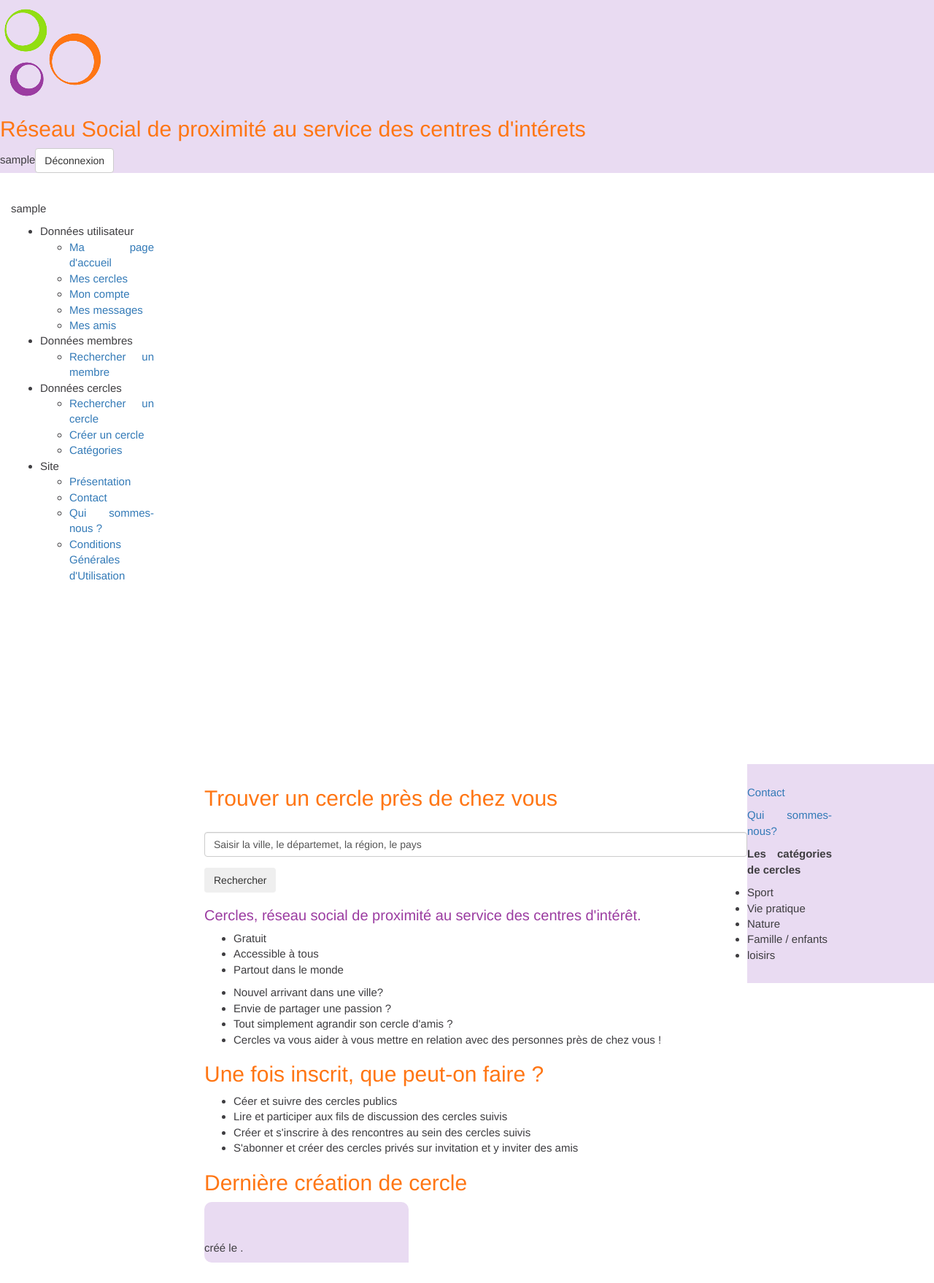
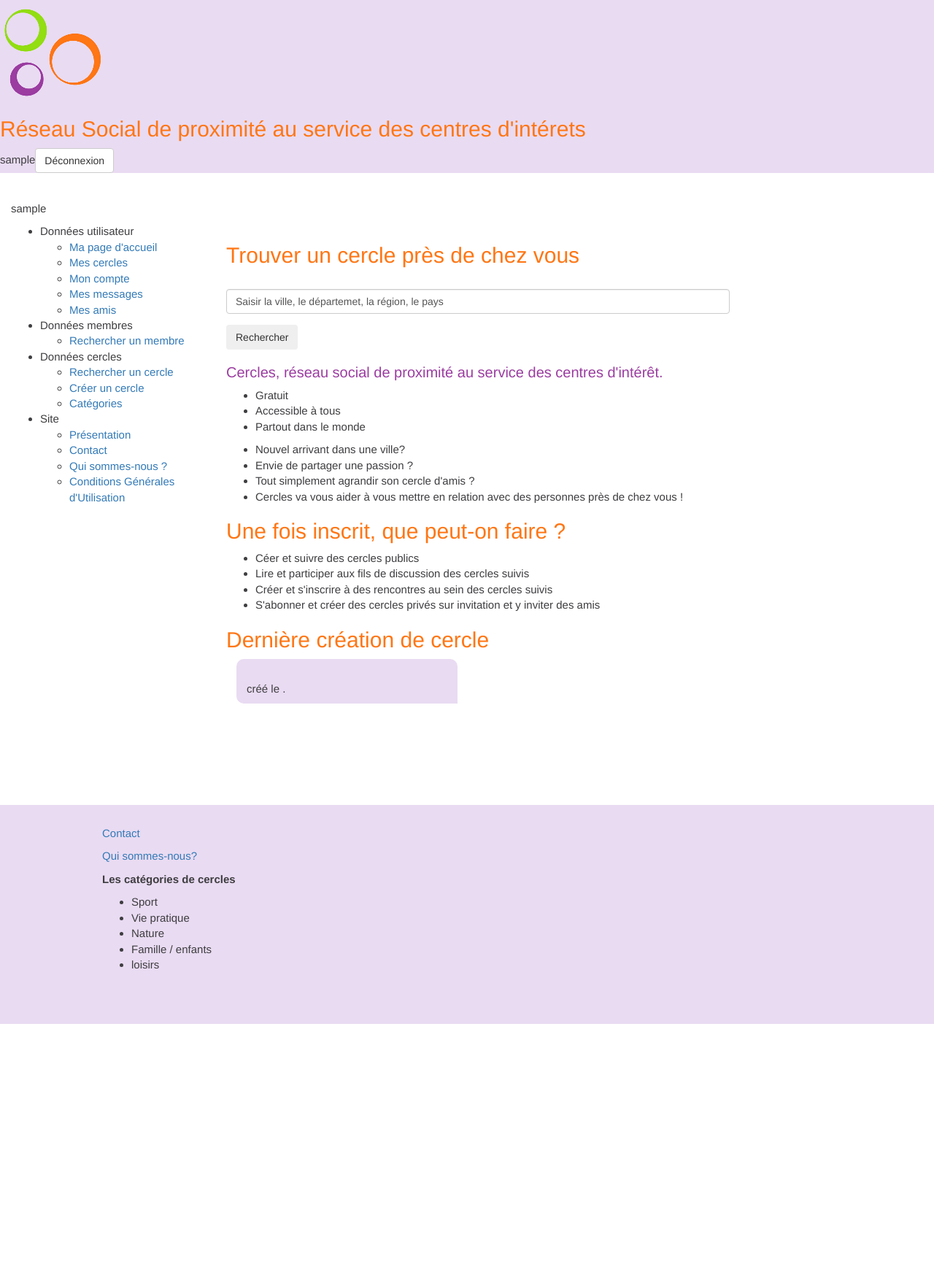
Before and after one commit to Monaa/cercles, a PHP site: page / in a window 1280 px wide. Shown: the whole page at 73% size. After the commit the page ends 1403 px from the top, so only its background shows below. Run offline with PHP 8.4, Linux system fonts and the light colour scheme; the visitor is signed in with stand-in values (Sample User, id 1); data that the repository does not hold is empty.

Commit message:
mise en page + catégories de cercles
essaie de bouton home devant nom utilisateur

```diff
--- a/home_identifies.php
+++ b/home_identifies.php
@@ -1,7 +1,6 @@
 <?php include ('recherche_cercle.php'); ?>
 
 <h2>Mes cercles </h2>
-<?php include ('mes_cercles.php'); ?>
 <?php vignettes_pour_cercles_par_utilisateur($db, $_SESSION['id_utilisateur']); ?>
 
 
--- a/index.php
+++ b/index.php
@@ -77,6 +77,7 @@
   ?>
 
 
+
     <div id="background_contenu">
         <div id="contenu">
             <p>
--- a/styles.css
+++ b/styles.css
@@ -4,7 +4,6 @@ html, body,td {
 	padding: 0;
 	margin: 0;
 	height: 100%;
-	text-align: justify;
 	}
 
 h1, h2, h3 { clear: both; }
@@ -12,8 +11,8 @@ h1, h2, h3 { clear: both; }
 h1 {font-size: 35px; color: rgba(146,222,18,1.00);}
 h2 {font-size: 30px; color: rgba(255,118,20,1.00);}
 h3 {font-size: 20px;color: rgba(155,60,161,1.00);}
-p	{color: rgba(62,61,64,1.00); font-size: 15px;}
-li 	{color: rgba(62,61,64,1.00); font-size: 15px;}
+p  {color: rgba(62,61,64,1.00); font-size: 15px;}
+li {color: rgba(62,61,64,1.00); font-size: 15px;}
 
 
 
@@ -35,26 +34,27 @@ li 	{color: rgba(62,61,64,1.00); font-size: 15px;}
 #header h2 {font-size: 30px;}
 
 #contenu {
-        float: left;
+    float: left;
 	background: white;
-	padding-left: 20em;
+	padding-left: 310px;
 	padding-right: 0em;
 	padding-top: 10px;
 	padding-bottom: 2em;
-	width: 1024px;
+	width: 1000px;
 	}
 
 
 #menu {
 	display: block;
-	float: left;
 	margin: 0 0 0 1px;
 	padding-left: 1em;
-	padding-right: 5em;
+	padding-right: 4em;
 	padding-top: 2em;
 	padding-bottom: 2em;
-	width: 280px;
-	height: 100%
+	width: 320px;
+	height: 0;
+		text-align: left;
+
 	}
 #menu li {
 	padding-left: 0em;
@@ -68,6 +68,8 @@ li 	{color: rgba(62,61,64,1.00); font-size: 15px;}
 	margin-top: 0em;
 	margin-bottom: 0em;
 	height: 100%;
+		clear: both;
+
 	}
 
 #footer {
@@ -81,6 +83,8 @@ li 	{color: rgba(62,61,64,1.00); font-size: 15px;}
 	margin-top: 0em;
 	margin-bottom: 0em;
 	height: 300px;
+		clear: both;
+
 	}
 
 .clear {
@@ -88,15 +92,22 @@ li 	{color: rgba(62,61,64,1.00); font-size: 15px;}
 }
 
 .vignette {
-        float: left;
+    float: left;
 	margin-right: 2em;
+	margin-left: 1em;
+	margin-bottom: 1em;
+	margin-top: 0px;
+	padding-top: 0px;
+	padding-left: 1em;
 	background: rgba(233,219,242,1.00);
-	width: 20em;
+	width: 303px;
 	border: 4px rgba(233,219,242,1.00);
     border-radius: 10px 10px 0px 10px;
 	}
 
-.vignette h1{ font-size: 20px; color: rgba(146,222,18,1.00);}
+.vignette h1{ font-size: 20px; margin-top: 10px; line-height: 10px; color: rgba(146,222,18,1.00);} /* titre = nom du cercle*/
+.vignette p {font-size: 15px; color: rgba(62,61,64,1.00);} /*description*/
+.vignette h2 {font-size: 10px; color: rgba(62,61,64,1.00);} /*date et heure de crétion*/
 
 #logo {
 	width: 140px;
--- a/vignettes.php
+++ b/vignettes.php
@@ -20,7 +20,7 @@ function vignette($db, $id) {
   	$res .= '<h1><img src="' . $c{'url'} . '"  alt=""/>' . $c{'nom_cercle'} . '</h1>';
   	$res .= '<p></p>';
 	$res .= '<p>' . $c{'commentaire'} . '</p>';
-    $res .= '<p>créé le ' . $c{'creation'} . '</p></div>';
+    $res .= '<h2>créé le ' . $c{'creation'} . '</h2></div>';
   }
 
   echo($res);
```
Also changed, not shown: categories.php (+18 -0 lines), images/home.png (added).
